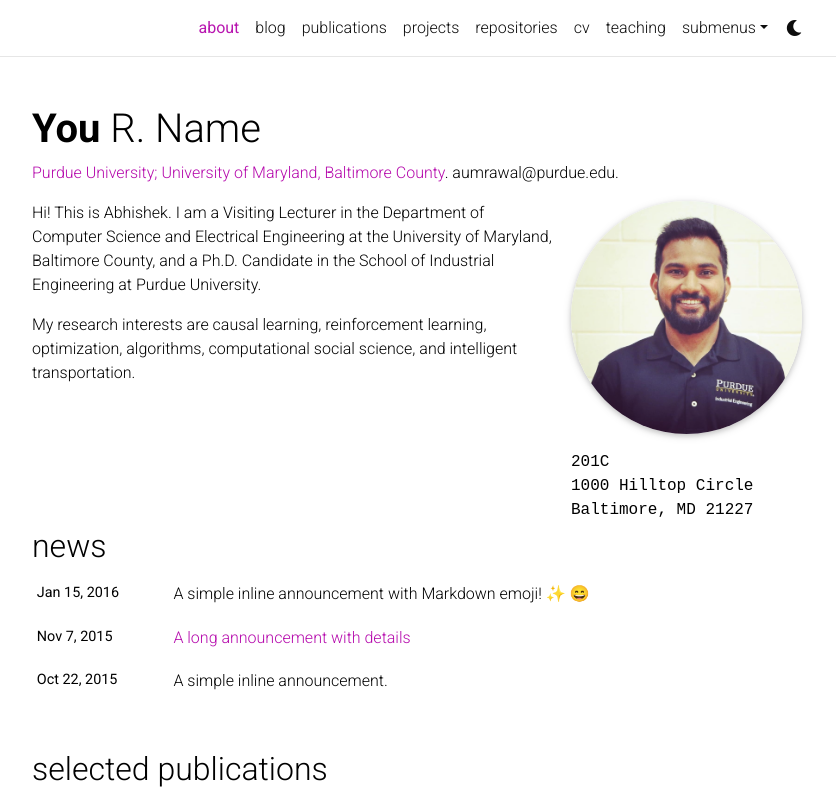
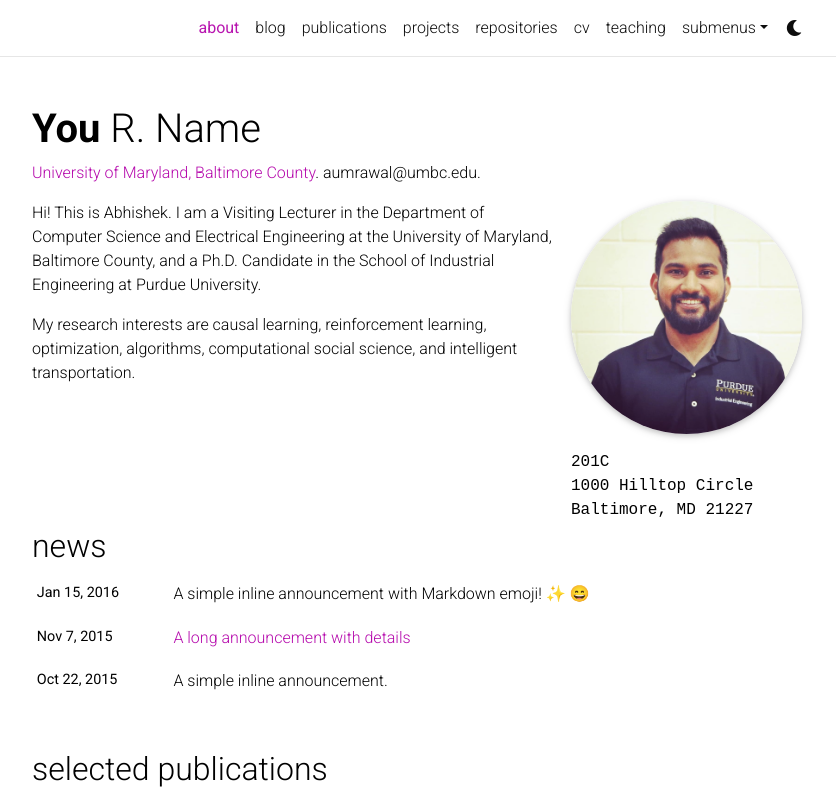
Before and after one commit to abhishekumrawal/old-website, a Jekyll site: the page built from _pages/about.md, in a window 1280 px wide and 1090 px high, cut to the strip 0-801 px from the top of the window. Shown: the whole strip, without its empty margins (223-1059 px from the left). Built offline with Jekyll 4.4.1, drawn with Linux system fonts in a browser that asks for light colours; full-size pictures stand in for the smaller copies a plugin makes; emoji names are drawn with the system emoji font; comment, search, counter and statistics services are not loaded; a style sheet for code colours, icons or effects is not loaded; some of the changed lines change nothing that is shown.

Commit message:
Update about.md

```diff
--- a/_pages/about.md
+++ b/_pages/about.md
@@ -2,7 +2,8 @@
 layout: about
 title: about
 permalink: /
-subtitle: <a href='#'>Purdue University; University of Maryland, Baltimore County</a>. aumrawal@purdue.edu.
+subtitle: <a href='#'>Purdue University University of Maryland, Baltimore County</a>. aumrawal@purdue.edu.
+subtitle: <a href='#'>University of Maryland, Baltimore County</a>. aumrawal@umbc.edu.
 
 profile:
   align: right
```
